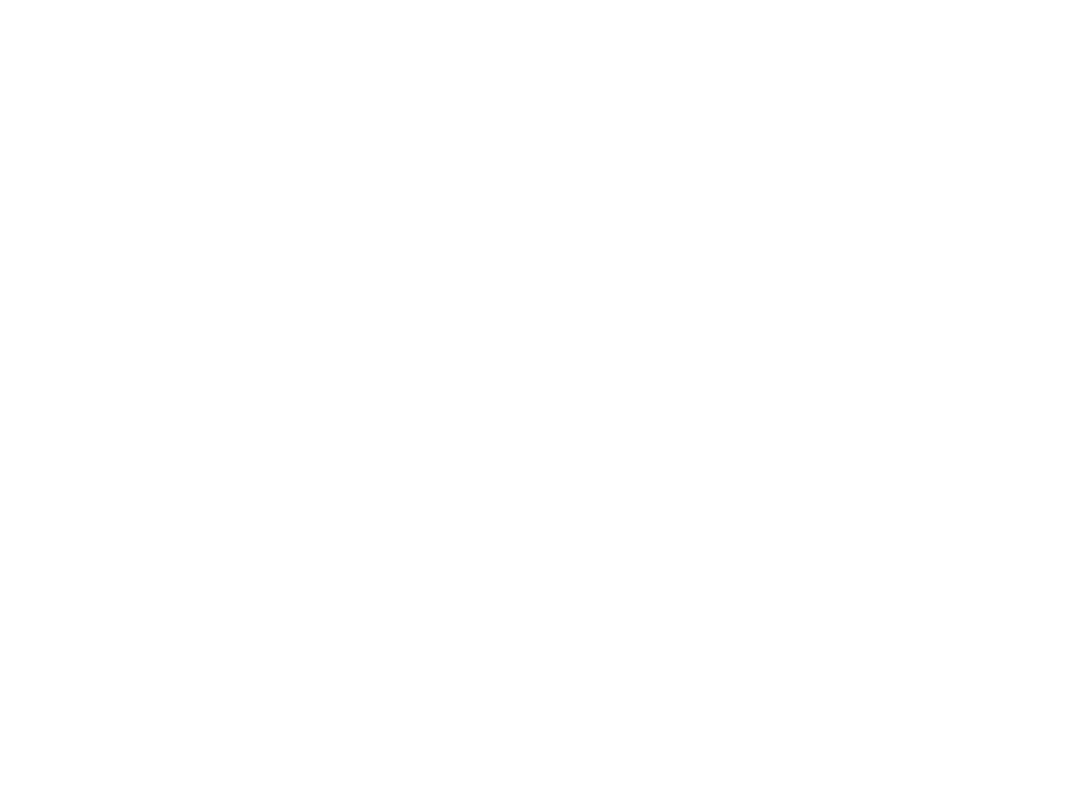
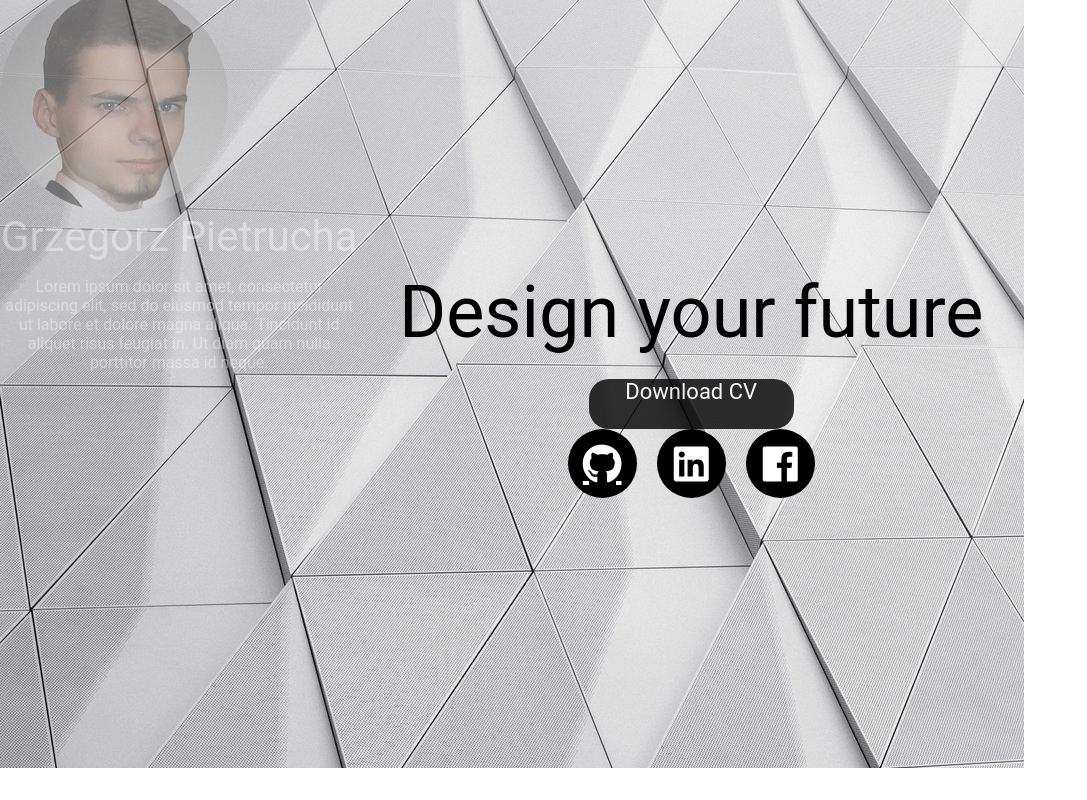
Before and after one commit to Adriwin/CodersCamp2018, a website: page Projekt1/index.html in a window 1280 px wide. Shown: the whole page, without its empty margins (0-1087 px from the left). Drawn offline with Linux system fonts and the light colour scheme.

Commit message:
A bit of progress to Projekt1

```diff
--- a/Projekt1/index.html
+++ b/Projekt1/index.html
@@ -9,7 +9,30 @@
     <link rel="stylesheet" href="./main.css" />
 </head>
 <body>
-    <div class=>
+    <div class="wrapper">
+        <div class="left-box">
+            <div class="picture"></div>
+            <div class="name">Grzegorz Pietrucha</div>
+            <p class="text-lorem">
+                Lorem ipsum dolor sit amet, consectetur adipiscing elit, sed do eiusmod tempor incididunt ut labore et dolore magna aliqua.
+                Tincidunt id aliquet risus feugiat in. Ut diam quam nulla porttitor massa id neque.
+            </p>
+        </div>
+        <div class="right-box">
+            <div class="title">Design your future</div>
+            <div class="button">Download CV</div>
+            <div class="nav">
+                <div class="nav-item">
+                    <a href="#" class="fab fa-github"></a>
+                </div>
+                <div class="nav-item">
+                        <a href="#" class="fab fa-linkedin"></a>
+                    </div>
+                <div class="nav-item">
+                        <a href="#" class="fab fa-facebook"></a>
+                    </div>
+            </div>
+        </div>
 
     </div>
 </body>
--- a/Projekt1/main.css
+++ b/Projekt1/main.css
@@ -1,35 +1,108 @@
 body{
-
+    margin: 0;
+    padding: 0;
 }
 
-.bg{
+.wrapper{
+    width: 1024px;
+    height: 768px;
+    display: flex;
+    align-items: center;
+    background-image: url(./img/samuel-zeller-242172-unsplash.jpg);
+}
 
+.left-box{
+    justify-content: center;
+    align-items: center;
+    text-align: center;
+    width: 35%;
+    opacity: 40%;
+    height: 100vh;
+    overflow: black;
+}
+
+.right-box{
+    justify-content: center;
+    align-items: center;
+    width: 65%;
+    text-align: center;
+}
+
+.name{
+    font-family: Roboto;
+    font-style: Light;
+    font-size: 42px;
+    text-align: center;
+    color: white;
 }
 
 .picture{
-
-}
-
-.name-surname{
-
+    width: 228px;
+    height: 228px;
+    background-image: url(./img/27867770_1746012032127377_1332655718833146407_n.jpg);
+    align-items: center;
+    justify-content: center;
+    border-radius: 119px;
 }
 
 .title{
-
+    margin: 0 0 24px 0;
+    font-family: roboto;
+    font-style: thin;
+    font-size: 72px;
+    text-align: center;
+    color: black;
 }
 
 .text-lorem{
+    font-family: Roboto;
+    font-style: light;
+    font-size: mixed;
+    text-align: center;
+    color: white;
+}
 
+.button{
+    font-family: roboto;
+    font-style: thin;
+    font-size: 22px;
+    text-align: center;
+    color: white;
+    display: inline-block;
+    background-color: black;
+    opacity: 80%;
+    border-radius: 20px;
+    width: 205px;
+    height: 50px;
+    border: none;
+}
+
+.button:hover{
+    background-color: yellow;
 }
 
 .nav{
-
+    display: flex;
+    justify-content: center;
 }
 
 .nav-item{
+    display: flex;
+    justify-content: center;
+    align-items: center;
+    margin: 0 10px;
+    width: 69px;
+    height: 69px;
+    border-radius: 100%;
+    background-color: black;
+}
+
+.nav-item a{
+    font-size: 40px;
+    color: white;
 
 }
-
 .nav-item:hover{
-
+    cursor: pointer;
+    background-color: yellow;
 }
```
Also changed, not shown: Projekt1/img/27867770_1746012032127377_1332655718833146407_n.jpg (added), Projekt1/img/samuel-zeller-242172-unsplash.jpg (added).
